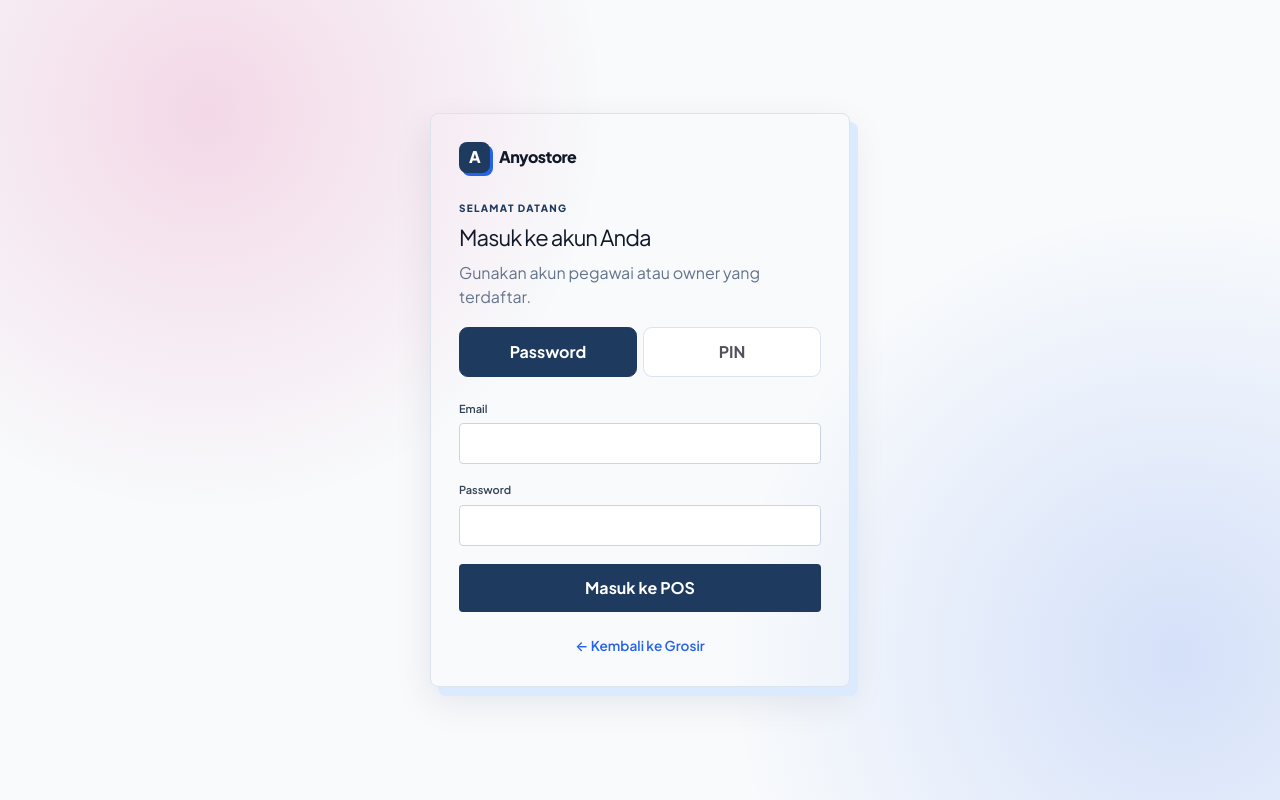
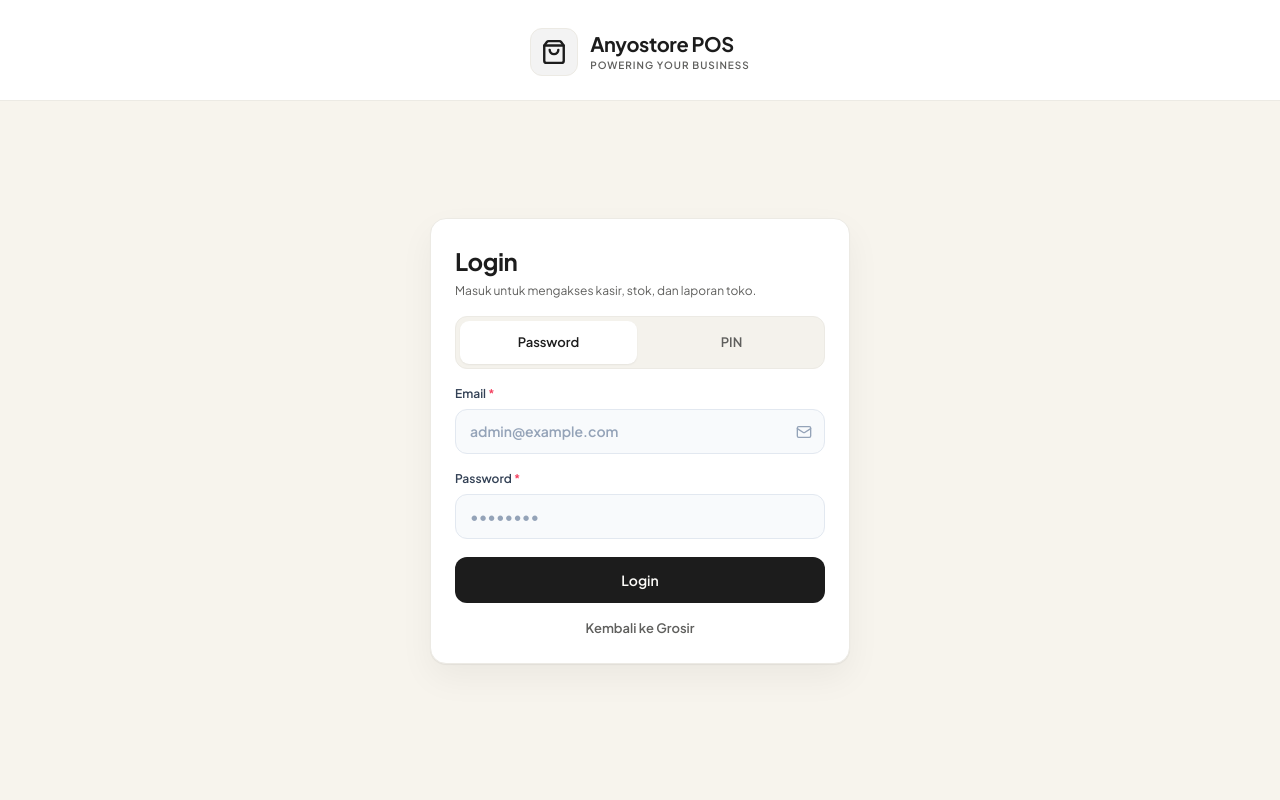
Before and after one commit to miftahulfauzan/anyostore-pos, a Next.js app in the folder frontend/: page /login in a window 1280 px wide. Built offline with nearby package versions, Linux system fonts and the light colour scheme; no server answers.

Commit message:
feat: desain login Anyostore POS mengikuti wireframe (banner putih + kartu login krem, tombol gelap)

```diff
--- a/frontend/app/globals.css
+++ b/frontend/app/globals.css
@@ -679,54 +679,123 @@ a, .photo-upload { color:var(--expressive-secondary); }
 .inventory-standard small { grid-column: 1 / -1; }
 .unallocated-stock { grid-column: 1 / -1; margin: 0; padding: 9px 12px; background: #fff7ed; color: #9a3412; font-size: 10px; font-weight: 700; }
 .login-page {
-  position: relative;
-  display: grid;
-  grid-template-columns: minmax(0, 1fr);
-  place-items: center;
+  display: flex;
+  flex-direction: column;
   min-height: 100vh;
   min-height: 100dvh;
   max-width: none;
-  padding: clamp(24px, 6vw, 96px);
-  overflow: hidden;
-  background:
-    radial-gradient(circle at 16% 14%, rgba(219,39,119,.16), transparent 25rem),
-    radial-gradient(circle at 92% 82%, rgba(37,99,235,.17), transparent 28rem),
-    #f8fafc;
-}
-.login-logo {
-  display: inline-flex;
+  background: #f7f4ed;
+}
+.login-brand {
+  flex-shrink: 0;
+  display: flex;
+  justify-content: center;
+  padding: 28px 24px 24px;
+  background: #fff;
+  border-bottom: 1px solid #eceae4;
+}
+.login-brand-inner { display: flex; align-items: center; gap: 12px; }
+.login-logo-tile {
+  display: grid;
+  width: 48px;
+  height: 48px;
+  place-items: center;
+  border-radius: 12px;
+  background: rgba(28,28,28,.05);
+  border: 1px solid #eceae4;
+  color: #1c1c1c;
+}
+.login-brand h1 { font-size: 20px; font-weight: 700; color: #1c1c1c; letter-spacing: -.02em; line-height: 1.2; }
+.login-brand p { margin-top: 2px; font-size: 10px; font-weight: 600; letter-spacing: .1em; text-transform: uppercase; color: #5f5f5d; }
+.login-body {
+  flex: 1;
+  display: flex;
   align-items: center;
-  gap: 9px;
-  margin-bottom: 10px;
-  color: #111827;
-  font-size: 16px;
-  font-weight: 850;
-  letter-spacing: -.035em;
-}
-.login-logo span {
-  display: grid;
-  width: 31px;
-  height: 31px;
+  justify-content: center;
+  padding: 28px 20px 48px;
+}
+.login-card {
+  display: grid;
+  width: min(100%, 420px);
+  gap: 16px;
+  padding: 24px;
+  background: #fff;
+  border: 1px solid #eceae4;
+  border-radius: 16px;
+  box-shadow: 0 1px 1px 0 rgba(0,0,0,.05), 0 14px 34px rgba(28,28,28,.05);
+}
+.login-heading h2 { font-size: 24px; font-weight: 700; color: #1c1c1c; letter-spacing: -.02em; }
+.login-heading p { margin-top: 3px; font-size: 12px; color: #5f5f5d; }
+.login-mode {
+  display: grid;
+  grid-template-columns: 1fr 1fr;
+  gap: 6px;
+  padding: 4px;
+  background: #f4f2ec;
+  border: 1px solid #eceae4;
+  border-radius: 12px;
+}
+.login-mode button {
+  min-height: 36px;
+  border: 0;
+  border-radius: 9px;
+  background: transparent;
+  color: #5f5f5d;
+  font-size: 13px;
+  font-weight: 600;
+  cursor: pointer;
+  transition: background .15s ease, color .15s ease;
+}
+.login-mode button.active { background: #fff; color: #1c1c1c; box-shadow: 0 1px 2px rgba(0,0,0,.06); }
+.login-field { display: grid; gap: 6px; }
+.login-field > span { font-size: 12px; font-weight: 600; color: #334155; }
+.login-required { color: #f43f5e; font-style: normal; }
+.login-input { position: relative; display: flex; align-items: center; }
+.login-input input {
+  width: 100%;
+  padding: 11px 40px 11px 14px;
+  background: #f8fafc;
+  border: 1px solid #e2e8f0;
+  border-radius: 12px;
+  font-size: 14px;
+  color: #1e293b;
+  outline: none;
+  transition: background .18s ease, border-color .18s ease, box-shadow .18s ease;
+}
+.login-input input::placeholder { color: #94a3b8; }
+.login-input input:focus { background: #fff; border-color: #1c1c1c; box-shadow: 0 0 0 3px rgba(28,28,28,.08); }
+.login-input > svg { position: absolute; right: 13px; color: #94a3b8; pointer-events: none; }
+.login-eye {
+  position: absolute;
+  right: 9px;
+  display: grid;
   place-items: center;
-  border-radius: 8px;
-  background: #1e3a5f;
-  color: #fff;
-  box-shadow: 3px 3px 0 #2563eb;
-}
-.login {
-  display: grid;
-  width: min(100%, 420px);
-  justify-self: center;
-  gap: 18px;
-  padding: 28px;
-  border: 1px solid #dbe3ee;
-  border-radius: 8px;
-  box-shadow: 8px 9px 0 #dbeafe, 0 14px 38px rgba(15,23,42,.09);
-}
-.login h2 { margin: 5px 0 7px; font-size: 22px; letter-spacing: -.04em; }
-.login label { color: #334155; font-size: 11px; }
-.login input { border-radius: 4px; }
-.login button { width: 100%; min-height: 42px; border-radius: 4px; }
+  width: 30px;
+  height: 30px;
+  border: 0;
+  background: transparent;
+  color: #94a3b8;
+  cursor: pointer;
+}
+.login-eye:hover { color: #475569; }
+.login-submit {
+  width: 100%;
+  min-height: 46px;
+  margin-top: 2px;
+  border: 0;
+  border-radius: 12px;
+  background: #1c1c1c;
+  color: #fcfbf8;
+  font-size: 14px;
+  font-weight: 600;
+  cursor: pointer;
+  transition: background .15s ease, transform .06s ease;
+}
+.login-submit:hover { background: #2c2c2c; }
+.login-submit:active { transform: scale(.985); }
+.login-submit:disabled { opacity: .7; cursor: not-allowed; }
+.login-back { justify-self: center; font-size: 13px; color: #5f5f5d; text-decoration: none; }
+.login-back:hover { color: #1c1c1c; text-decoration: underline; }
 .finance-metrics { grid-template-columns: repeat(3, minmax(0, 1fr)); }
 
 @media (max-width: 900px) {
@@ -735,7 +804,7 @@ a, .photo-upload { color:var(--expressive-secondary); }
   .app-main, .app-main:not(.sidebar-collapsed) { margin-left: 234px; }
   .app-main.sidebar-collapsed { margin-left: 84px; }
   .cart { position: static; }
-  .login-page { padding: 44px 24px; }
+  .login-body { padding: 24px 20px 40px; }
   .variant-row { grid-template-columns: 1fr 1fr; }
   .variant-row .remove-variant { align-self: end; }
 }
@@ -746,8 +815,8 @@ a, .photo-upload { color:var(--expressive-secondary); }
   .sidebar-footer { display: none; }
   .app-main { padding: 20px 14px 36px; }
   .app-header { margin-bottom: 18px; }
-  .login-page { padding: 28px 18px; }
-  .login { width: 100%; padding: 22px; }
+  .login-body { padding: 20px 16px 36px; }
+
   .finance-metrics { grid-template-columns: 1fr; }
   .variant-row { grid-template-columns: 1fr; }
   .variant-row .remove-variant { width: 100%; }
--- a/frontend/app/login/page.js
+++ b/frontend/app/login/page.js
@@ -1,6 +1,7 @@
 'use client';
 
 import { useState } from 'react';
+import { Eye, EyeOff, Mail, ShoppingBag } from 'lucide-react';
 
 const apiUrl = process.env.NEXT_PUBLIC_API_URL || 'http://localhost:3001/api';
 
@@ -9,19 +10,9 @@ export default function LoginPage() {
   const [password, setPassword] = useState('');
   const [pin, setPin] = useState('');
   const [mode, setMode] = useState('password');
+  const [showPassword, setShowPassword] = useState(false);
   const [message, setMessage] = useState('');
   const [loading, setLoading] = useState(false);
-
-  const modeButton = (active) => ({
-    flex: 1,
-    minHeight: 40,
-    borderRadius: '.55rem',
-    border: active ? '1.5px solid #1e3a5f' : '1px solid var(--border, #e5e7eb)',
-    background: active ? '#1e3a5f' : '#fff',
-    color: active ? '#fff' : '#52525b',
-    fontWeight: 700,
-    cursor: 'pointer',
-  });
 
   function homeFor(role) {
     return role === 'gudang' ? '/dashboard' : '/pos';
@@ -47,25 +38,71 @@ export default function LoginPage() {
     }
   }
 
+  const secret = mode === 'pin' ? pin : password;
+  const setSecret = (v) => (mode === 'pin' ? setPin(v) : setPassword(v));
+
   return (
     <main className="login-page">
-      <form className="login" onSubmit={submit}>
-        <div className="login-logo"><span>A</span> Anyostore</div>
-        <div><p className="eyebrow">SELAMAT DATANG</p><h2>Masuk ke akun Anda</h2><p className="muted">Gunakan akun pegawai atau owner yang terdaftar.</p></div>
-        <div style={{ display: 'flex', gap: 6, marginBottom: 6 }}>
-          <button type="button" style={modeButton(mode === 'password')} onClick={() => setMode('password')}>Password</button>
-          <button type="button" style={modeButton(mode === 'pin')} onClick={() => setMode('pin')}>PIN</button>
+      <header className="login-brand">
+        <div className="login-brand-inner">
+          <div className="login-logo-tile"><ShoppingBag size={26} strokeWidth={2.2} aria-hidden="true" /></div>
+          <div>
+            <h1>Anyostore POS</h1>
+            <p>Powering Your Business</p>
+          </div>
         </div>
-        <label>Email<input type="email" value={email} onChange={(event) => setEmail(event.target.value)} required /></label>
-        {mode === 'pin' ? (
-          <label>PIN (6 digit)<input type="password" inputMode="numeric" maxLength={6} value={pin} onChange={(event) => setPin(event.target.value)} required /></label>
-        ) : (
-          <label>Password<input type="password" value={password} onChange={(event) => setPassword(event.target.value)} required /></label>
-        )}
-        <button disabled={loading}>{loading ? 'Memproses…' : 'Masuk ke POS'}</button>
-        {message && <p className="message" role="status">{message}</p>}
-        <p className="muted" style={{ fontSize: '.85rem', textAlign: 'center', marginTop: 6, paddingBottom: 2 }}><a href="/">← Kembali ke Grosir</a></p>
-      </form>
+      </header>
+
+      <div className="login-body">
+        <form className="login-card" onSubmit={submit}>
+          <div className="login-heading">
+            <h2>Login</h2>
+            <p>Masuk untuk mengakses kasir, stok, dan laporan toko.</p>
+          </div>
+
+          <div className="login-mode" role="tablist" aria-label="Metode masuk">
+            <button type="button" className={mode === 'password' ? 'active' : ''} onClick={() => setMode('password')}>Password</button>
+            <button type="button" className={mode === 'pin' ? 'active' : ''} onClick={() => setMode('pin')}>PIN</button>
+          </div>
+
+          <label className="login-field">
+            <span>Email <em className="login-required">*</em></span>
+            <div className="login-input">
+              <input type="email" value={email} onChange={(event) => setEmail(event.target.value)} placeholder="admin@example.com" autoComplete="email" required />
+              <Mail size={16} strokeWidth={2} aria-hidden="true" />
+            </div>
+          </label>
+
+          <label className="login-field">
+            <span>{mode === 'pin' ? 'PIN (6 digit)' : 'Password'} <em className="login-required">*</em></span>
+            <div className="login-input">
+              <input
+                type={mode === 'pin' || showPassword ? 'text' : 'password'}
+                inputMode={mode === 'pin' ? 'numeric' : undefined}
+                maxLength={mode === 'pin' ? 6 : undefined}
+                value={secret}
+                onChange={(event) => setSecret(event.target.value)}
+                placeholder={mode === 'pin' ? '••••••' : '••••••••'}
+                autoComplete={mode === 'pin' ? 'one-time-code' : 'current-password'}
+                required
+              />
+              {mode === 'password' && (
+                <button type="button" className="login-eye" onClick={() => setShowPassword(!showPassword)} aria-label={showPassword ? 'Sembunyikan password' : 'Tampilkan password'}>
+                  {showPassword ? <EyeOff size={16} strokeWidth={2} /> : <Eye size={16} strokeWidth={2} />}
+                </button>
+              )}
+            </div>
+          </label>
+
+          <button className="login-submit" disabled={loading}>
+            {loading ? 'Memproses…' : 'Login'}
+          </button>
+
+          {message && <p className="message" role="status">{message}</p>}
+
+          <a className="login-back" href="/">Kembali ke Grosir</a>
+        </form>
+      </div>
     </main>
   );
 }
```
Also changed, not shown: 1 other file (tests, documents, lock files or other folders).
